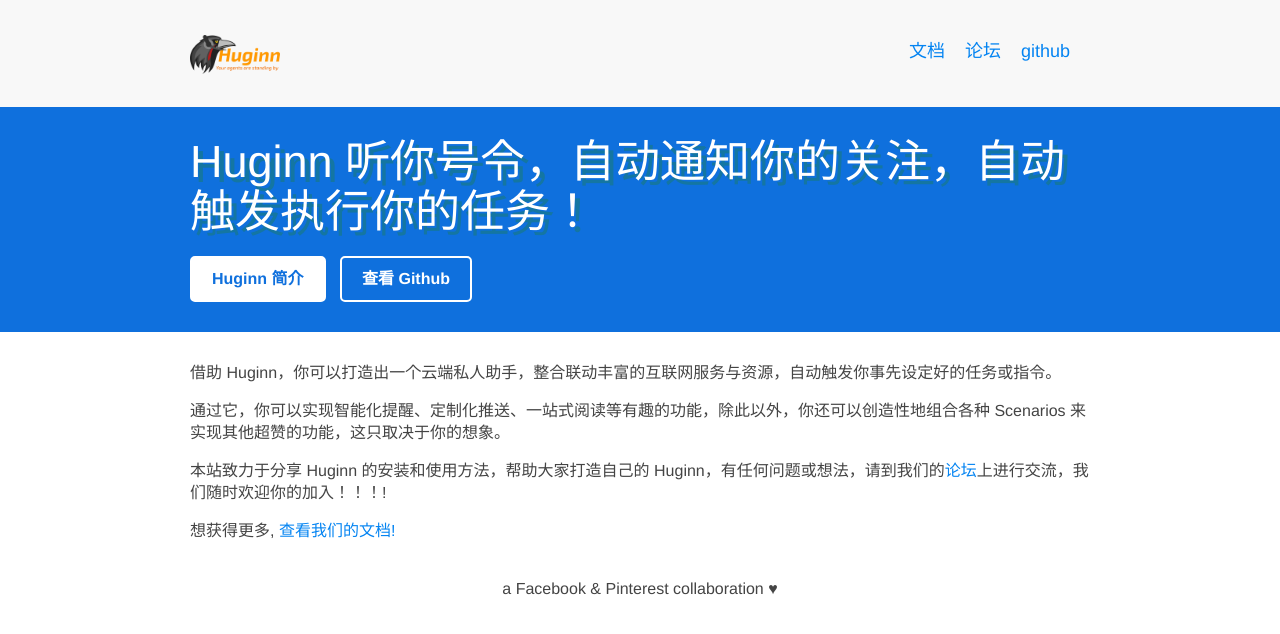
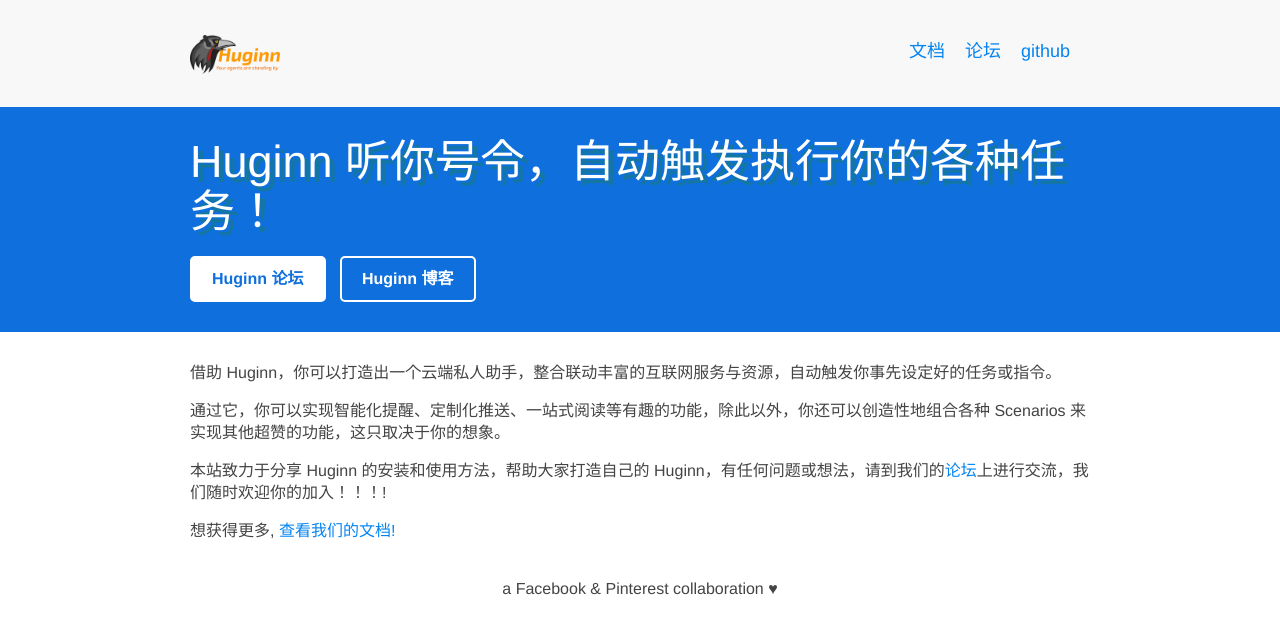
Before and after one commit to huginn-china/huginn-china.github.io, a Jekyll site: the page built from index.md, in a window 1280 px wide. Shown: the top 634 px of the page. Built offline with Jekyll 4.4.1, drawn with Linux system fonts in a browser that asks for light colours; comment, search, counter and statistics services are not loaded.

Commit message:
Update index.md

```diff
--- a/index.md
+++ b/index.md
@@ -6,9 +6,9 @@
 
 <div class="hero">
 	<div class="container">
-		<div class="hero-title">Huginn 听你号令，自动通知你的关注，自动触发执行你的任务！</div>
-		<a href="/docs/Huginn简介.html" class="btn">Huginn 简介</a>
-		<a href="https://github.com/cantino/huginn" class="btn btn-outlined">查看 Github</a>
+		<div class="hero-title">Huginn 听你号令，自动触发执行你的各种任务！</div>
+		<a href="http://bbs.huginn.cn" class="btn">Huginn 论坛</a>
+		<a href="https://github.com/cantino/huginn" class="btn btn-outlined">Huginn 博客</a>
 	</div>
 </div>
 
```
